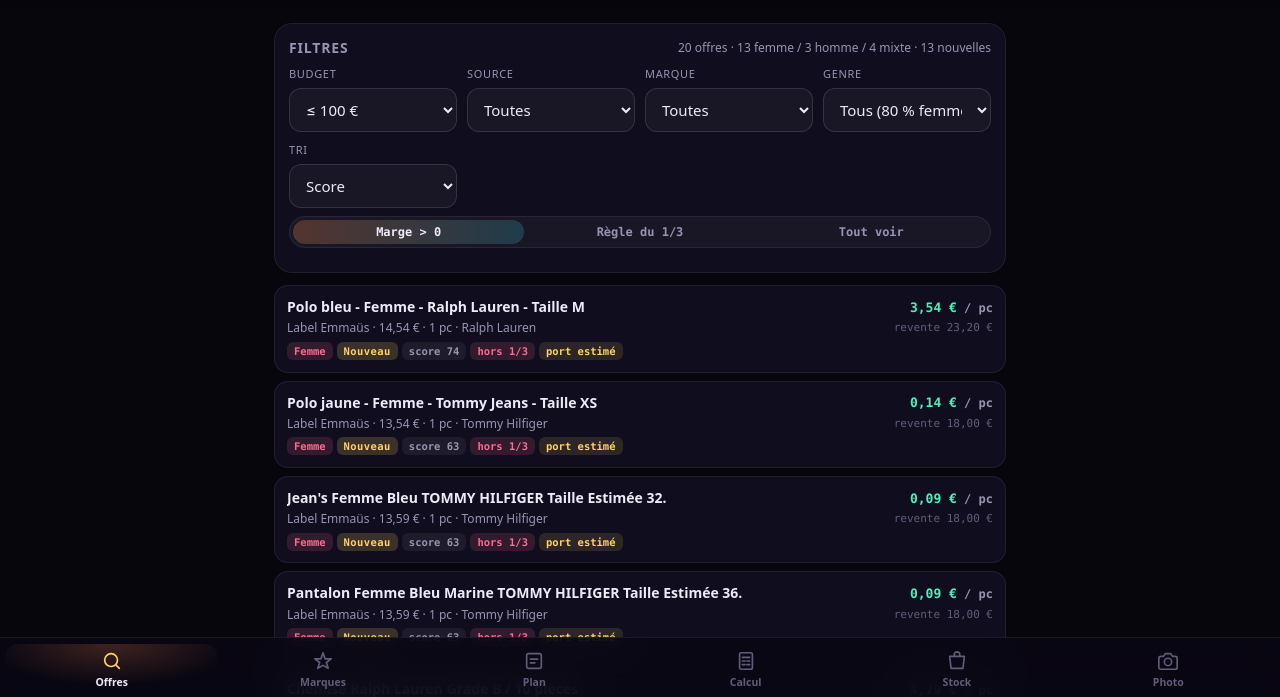
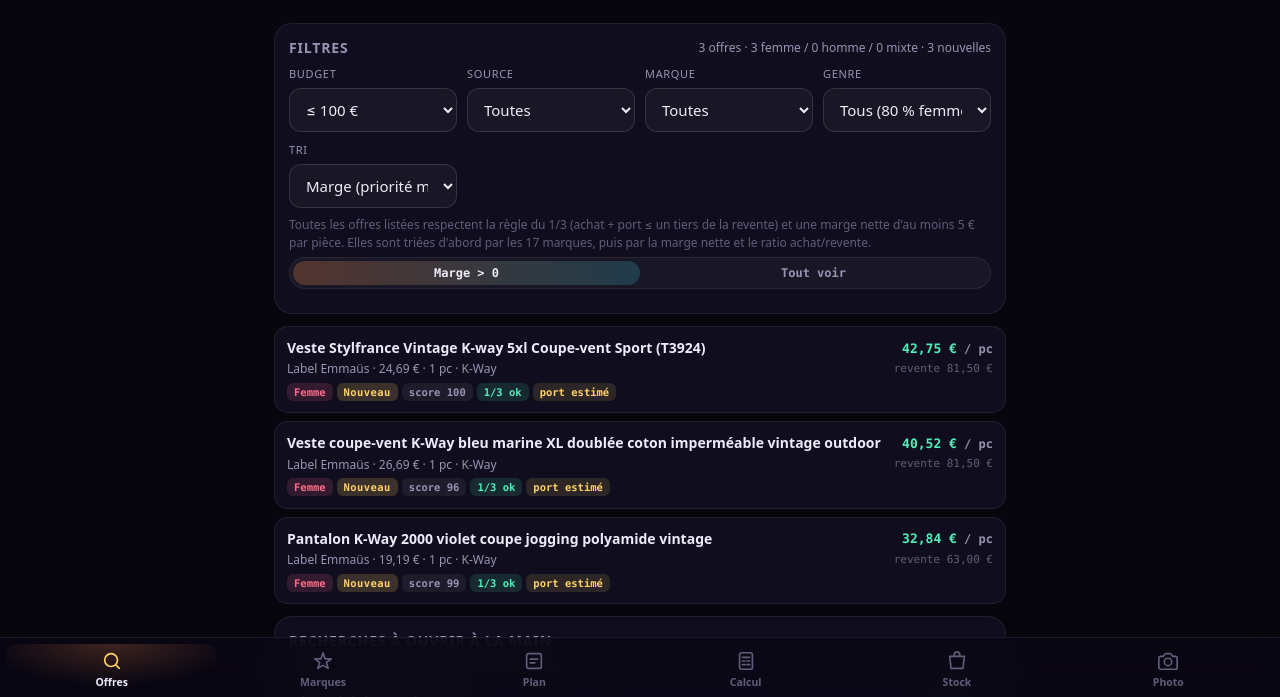
Before and after one commit to aronsonkyllian-ux/vinted-sourcing, a plain HTML site: page index.html in a window 1280 px wide. Shown: the part 98-795 px from the top of the page. Drawn offline with Linux system fonts and the light colour scheme.

Commit message:
Seulement offres 1/3 ok et marge ≥ 5 €, tri par marge

```diff
--- a/app.js
+++ b/app.js
@@ -128,14 +128,21 @@ function genderMix() {
   return { femme: femme > 0 && femme < 1 ? femme : 0.8, homme: 1 - (femme > 0 && femme < 1 ? femme : 0.8) };
 }
 
+function minNet() {
+  const q = DATA?.offer_quality || DATA?.other_brand_keep || {};
+  const n = Number(q.min_net_per_piece);
+  return Number.isFinite(n) ? n : 5;
+}
+
 function prioritySort(a, b) {
   const pa = a.priority_brand ? 0 : 1;
   const pb = b.priority_brand ? 0 : 1;
   if (pa !== pb) return pa - pb;
-  const sa = b.brand_sales || 0;
-  const sb = a.brand_sales || 0;
-  if (sa !== sb) return sa - sb;
-  return (b.score - a.score) || (b.margin.net - a.margin.net);
+  const na = b.margin.net - a.margin.net;
+  if (na !== 0) return na;
+  const ra = (a.margin.cost_ratio || 9) - (b.margin.cost_ratio || 9);
+  if (ra !== 0) return ra;
+  return (b.score - a.score) || ((b.brand_sales || 0) - (a.brand_sales || 0));
 }
 
 function balanceGender(list) {
@@ -143,6 +150,7 @@ function balanceGender(list) {
   const f = list.filter(o => o.gender === "femme");
   const h = list.filter(o => o.gender === "homme");
   const m = list.filter(o => o.gender !== "femme" && o.gender !== "homme");
+  if (!f.length && !h.length) return m;
   const takeF = f.length;
   const takeH = takeF ? Math.min(h.length, Math.max(0, Math.round(takeF * hommeShare / femmeShare))) : h.length;
   const F = f.slice(0, takeF), H = h.slice(0, takeH);
@@ -181,6 +189,7 @@ function filteredOffers() {
   if (brand) list = list.filter(o => o.brands.includes(brand));
   if (gender === "femme") list = list.filter(o => o.gender === "femme" || o.gender === "mixte");
   if (gender === "homme") list = list.filter(o => o.gender === "homme" || o.gender === "mixte");
+  list = list.filter(o => o.margin.rule_one_third_ok && o.margin.net >= minNet());
   if (flagMode === "net") list = list.filter(o => o.margin.net > 0);
   if (flagMode === "third") list = list.filter(o => o.margin.rule_one_third_ok);
   list.sort((a, b) => {
@@ -215,7 +224,7 @@ function renderOffers() {
       `<span class="tag ${gCls}">${g}</span>`,
       o.is_new ? `<span class="tag new">Nouveau</span>` : "",
       `<span class="tag">score ${o.score}</span>`,
-      m.rule_one_third_ok ? `<span class="tag ok">1/3 ok</span>` : `<span class="tag bad">hors 1/3</span>`,
+      `<span class="tag ok">1/3 ok</span>`,
       o.priority_brand ? "" : `<span class="tag">hors liste</span>`,
       o.pieces_estimated ? `<span class="tag warn">pièces estimées</span>` : "",
       /ESTIMATION/i.test(o.shipping_note || "") && o.shipping ? `<span class="tag warn">port estimé</span>` : ""
--- a/index.html
+++ b/index.html
@@ -71,16 +71,16 @@
         </label>
         <label class="f">Tri
           <select id="fSort">
-            <option value="score">Score</option>
-            <option value="net">Marge / pièce</option>
+            <option value="score" selected>Marge (priorité marques)</option>
+            <option value="net">Marge / pièce seule</option>
             <option value="total">Prix d'achat</option>
             <option value="sales">Vitesse marque</option>
           </select>
         </label>
       </div>
+      <p class="note" id="qualityNote">Toutes les offres listées respectent la règle du 1/3 (achat + port ≤ un tiers de la revente) et une marge nette d'au moins 5 € par pièce. Elles sont triées d'abord par les 17 marques, puis par la marge nette et le ratio achat/revente.</p>
       <div class="seg wide" id="fFlags">
         <button type="button" data-flag="net" class="on">Marge &gt; 0</button>
-        <button type="button" data-flag="third">Règle du 1/3</button>
         <button type="button" data-flag="all">Tout voir</button>
       </div>
     </div>
--- a/sw.js
+++ b/sw.js
@@ -1,5 +1,5 @@
 /* Sourcing Vinted — coque hors ligne (cache d'abord), données en réseau d'abord. */
-const V = "sourcing-56469331dc";
+const V = "sourcing-4830f54a97";
 const SHELL = ["./", "index.html", "style.css", "app.js", "manifest.json",
   "icons/icon-192.png", "icons/icon-512.png", "icons/apple-touch-icon.png", "icons/favicon.png"];
 const SEEN_REQ = new Request("./__seen_alerts__");
```
